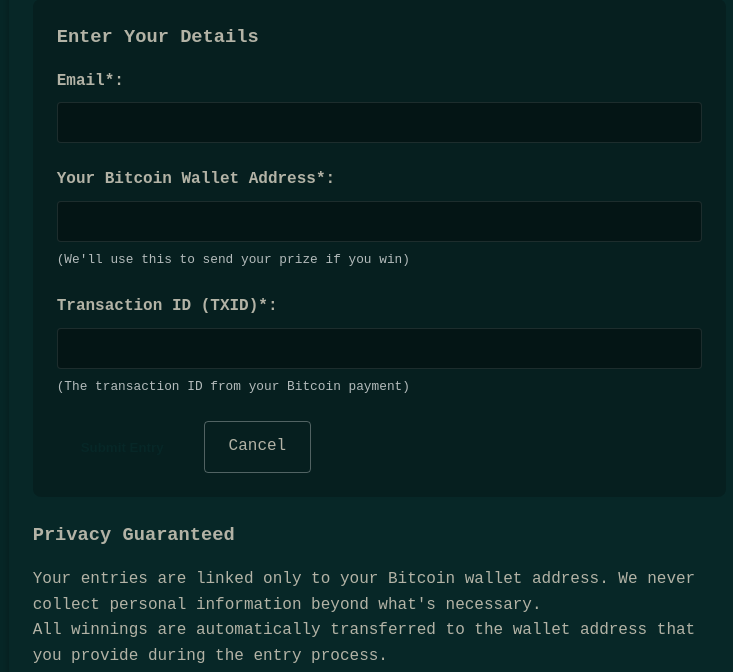
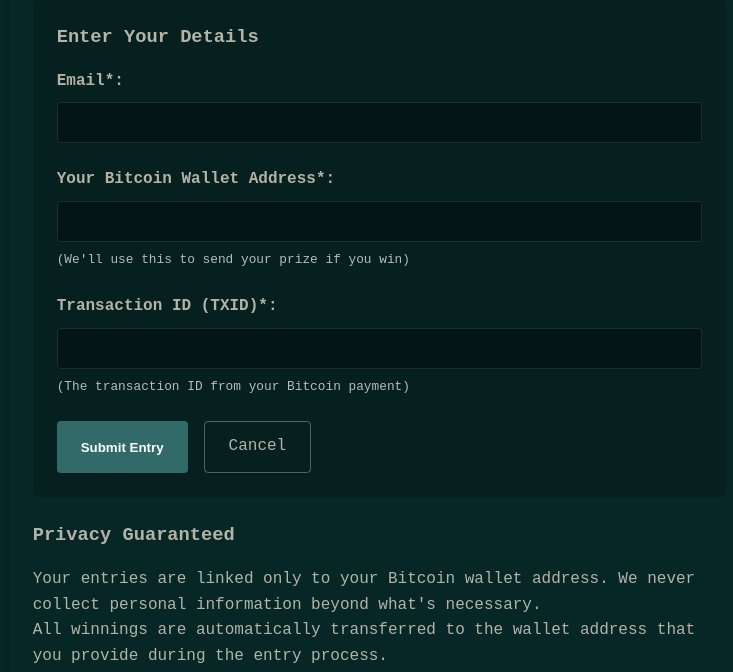
Before and after one commit to ifilmahd/nolad, a Flask app: template templates/package_detail.html in a window 1280 px wide. Shown: the part 1032-1704 px from the top of the page, without its empty margins (450-1183 px from the left). Run offline with Flask 3, Linux system fonts and the light colour scheme; the template is opened without the code that fills it: most values are stand-ins (such as "Sample title", 1, 10 or a date in 2020).

Commit message:
Update submit button styles
Replit-Commit-Author: Agent
Replit-Commit-Session-Id: fbac3dab-fa00-4edd-9481-71b2d3dea151
Replit-Commit-Screenshot-Url: https://storage.googleapis.com/screenshot-production-us-central1/dc6b95d1-2ab9-4921-be80-ff4458fd6ce2/7aceeaec-0ada-4602-8dee-8f6330cb92f4.jpg

```diff
--- a/static/css/styles.css
+++ b/static/css/styles.css
@@ -693,8 +693,8 @@ a:hover {
 }
 
 .submit-button {
-    background-color: var(--color-highlight);
-    color: var(--color-dark);
+    background-color: #326a6a;
+    color: #ffffff;
     padding: 0.75rem 1.5rem;
     border: none;
     border-radius: 4px;
@@ -704,7 +704,7 @@ a:hover {
 }
 
 .submit-button:hover {
-    background-color: #e6c118;
+    background-color: #3e8080;
 }
 
 .cancel-button {
```
